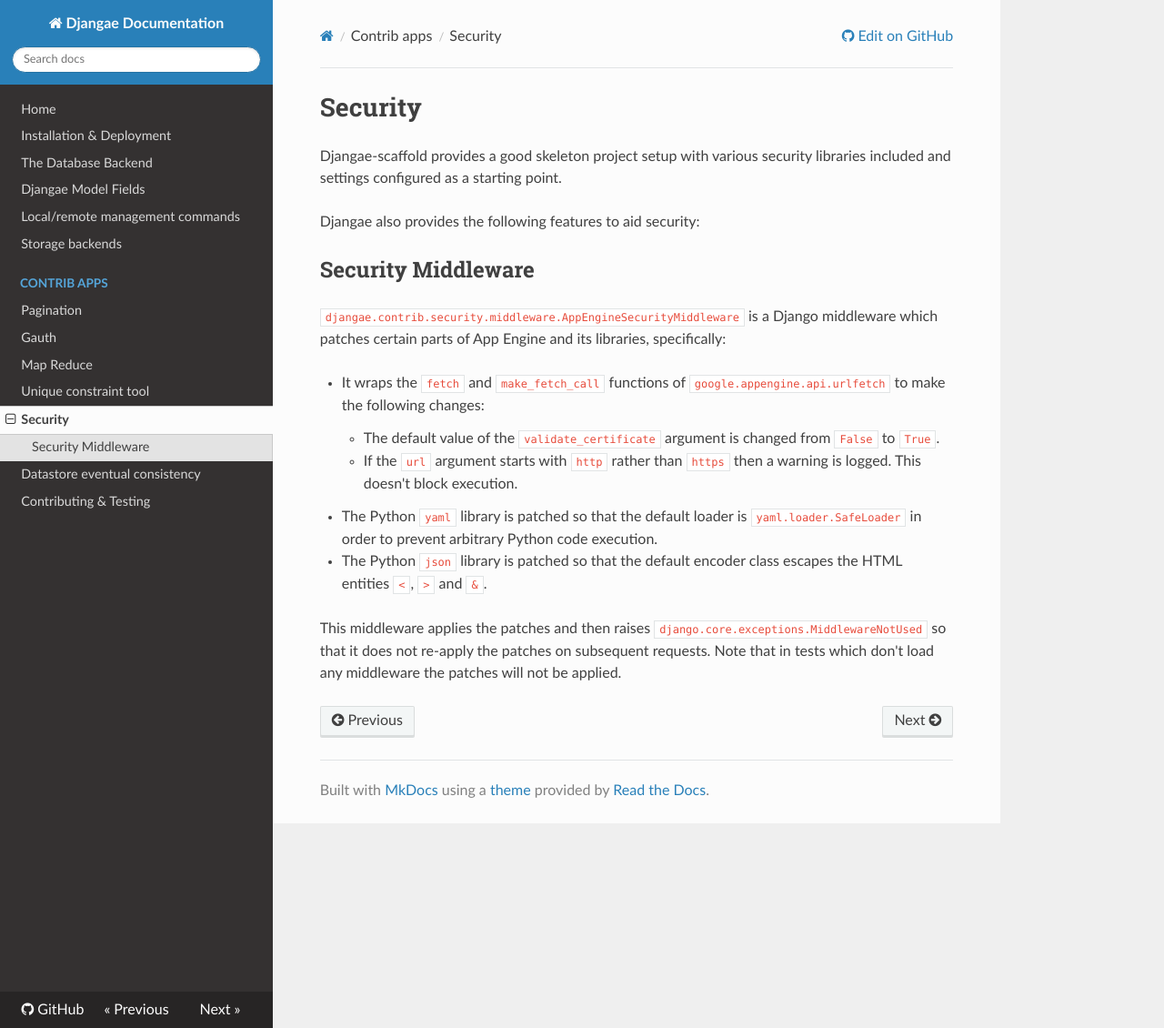
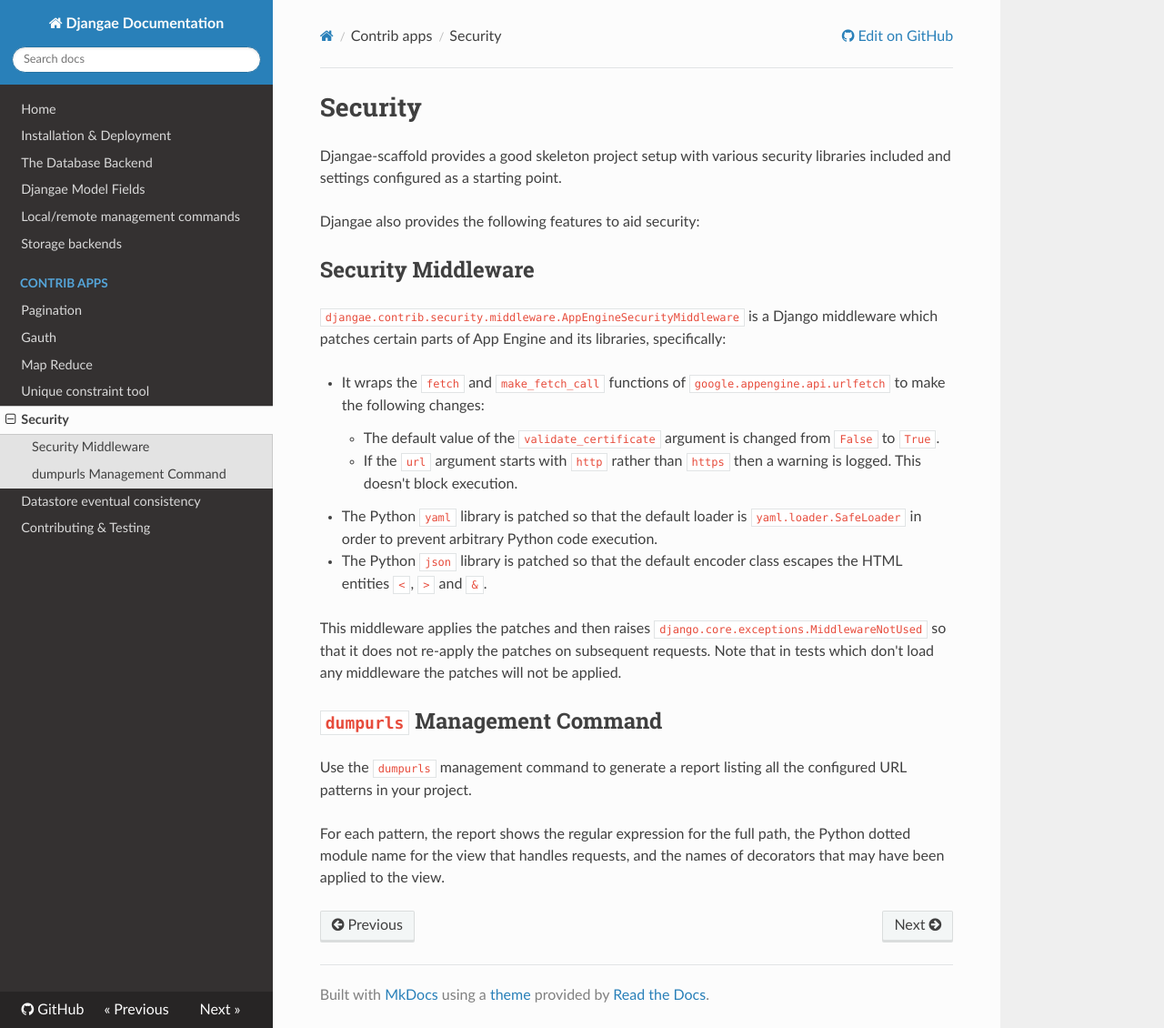
Before and after one commit to wittfabian/djangae, an MkDocs documentation site: the page built from docs/security.md, in a window 1280 px wide and 1130 px high. Shown: the whole window at 91% size. Built offline with MkDocs 1.6.1, drawn with Linux system fonts in a browser that asks for light colours; nearby versions of some CDN libraries; old or Windows-style settings are respelled for this version of MkDocs.

Commit message:
Added a note about the `dumpurls` management command in the docs.

```diff
--- a/docs/security.md
+++ b/docs/security.md
@@ -17,3 +17,10 @@
 * The Python `json` library is patched so that the default encoder class escapes the HTML entities `<`, `>` and `&`.
 
 This middleware applies the patches and then raises `django.core.exceptions.MiddlewareNotUsed` so that it does not re-apply the patches on subsequent requests.  Note that in tests which don't load any middleware the patches will not be applied.
+
+
+## `dumpurls` Management Command
+
+Use the `dumpurls` management command to generate a report listing all the configured URL patterns in your project.
+
+For each pattern, the report shows the regular expression for the full path, the Python dotted module name for the view that handles requests, and the names of decorators that may have been applied to the view.
```
